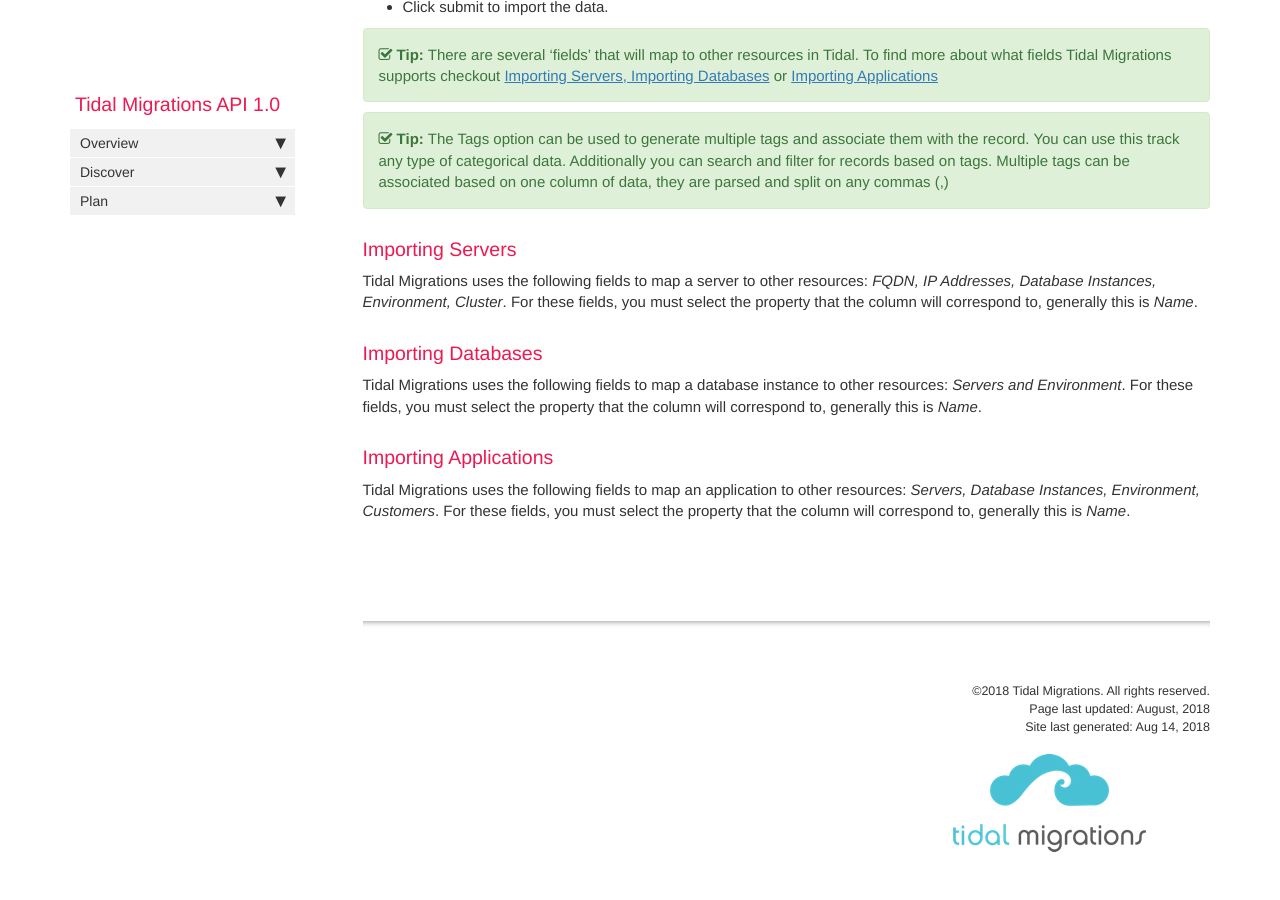
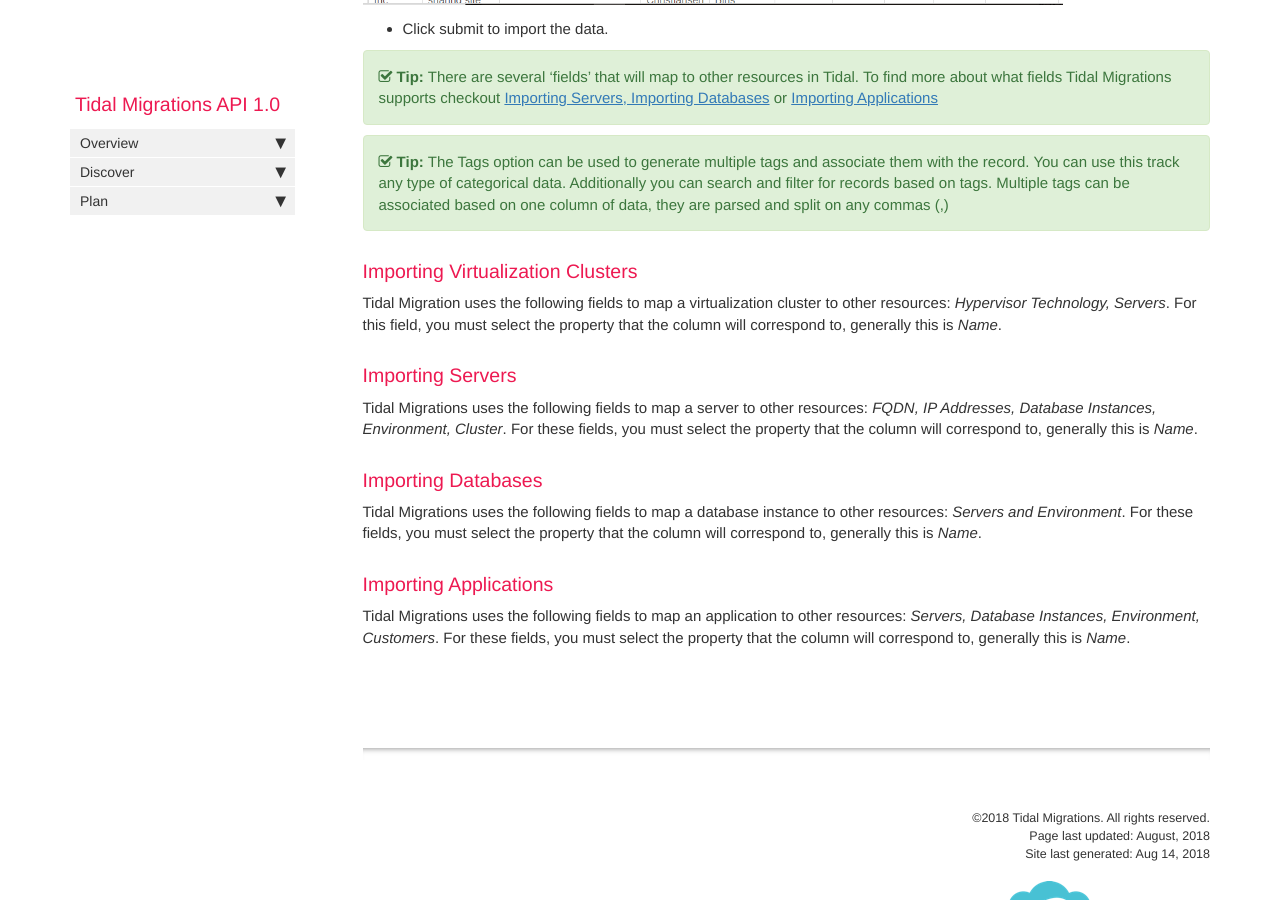
Before and after one commit to tidalmigrations/tidalmigrations.github.io, a Jekyll site: the page built from pages/api/importing_to_excel.md, in a window 1280 px wide and 900 px high, scrolled down 1780 px. Built offline with Jekyll 4.4.1, drawn with Linux system fonts in a browser that asks for light colours; nearby versions of some CDN libraries; comment, search, counter and statistics services are not loaded; some of the changed text lies outside the part shown.

Commit message:
add importing vc content

```diff
--- a/pages/api/importing_to_excel.md
+++ b/pages/api/importing_to_excel.md
@@ -56,6 +56,9 @@ If this is the case you should do this before you import your data.
 {% include tip.html content="There are several 'fields' that will map to other resources in Tidal. To find more about what fields Tidal Migrations supports checkout [Importing Servers, Importing Databases](import_servers.html) or [Importing Applications](importapps.html)" %}
 {% include tip.html content="The Tags option can be used to generate multiple tags and associate them with the record. You can use this track any type of categorical data. Additionally you can search and filter for records based on tags. Multiple tags can be associated based on one column of data, they are parsed and split on any commas (,)" %}
 
+### Importing Virtualization Clusters
+
+Tidal Migration uses the following fields to map a virtualization cluster to other resources: _Hypervisor Technology, Servers_. For this field, you must select the property that the column will correspond to, generally this is _Name_.
 
 ### Importing Servers
 
```
